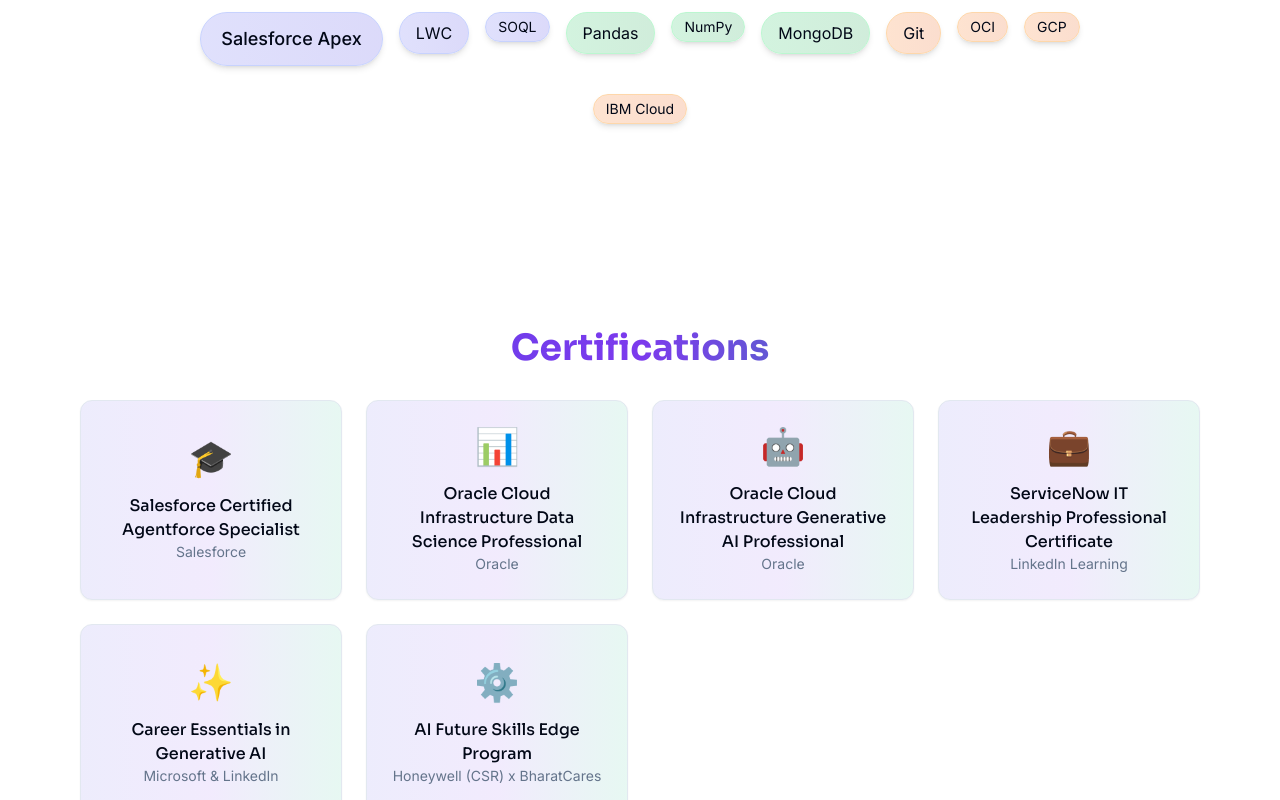
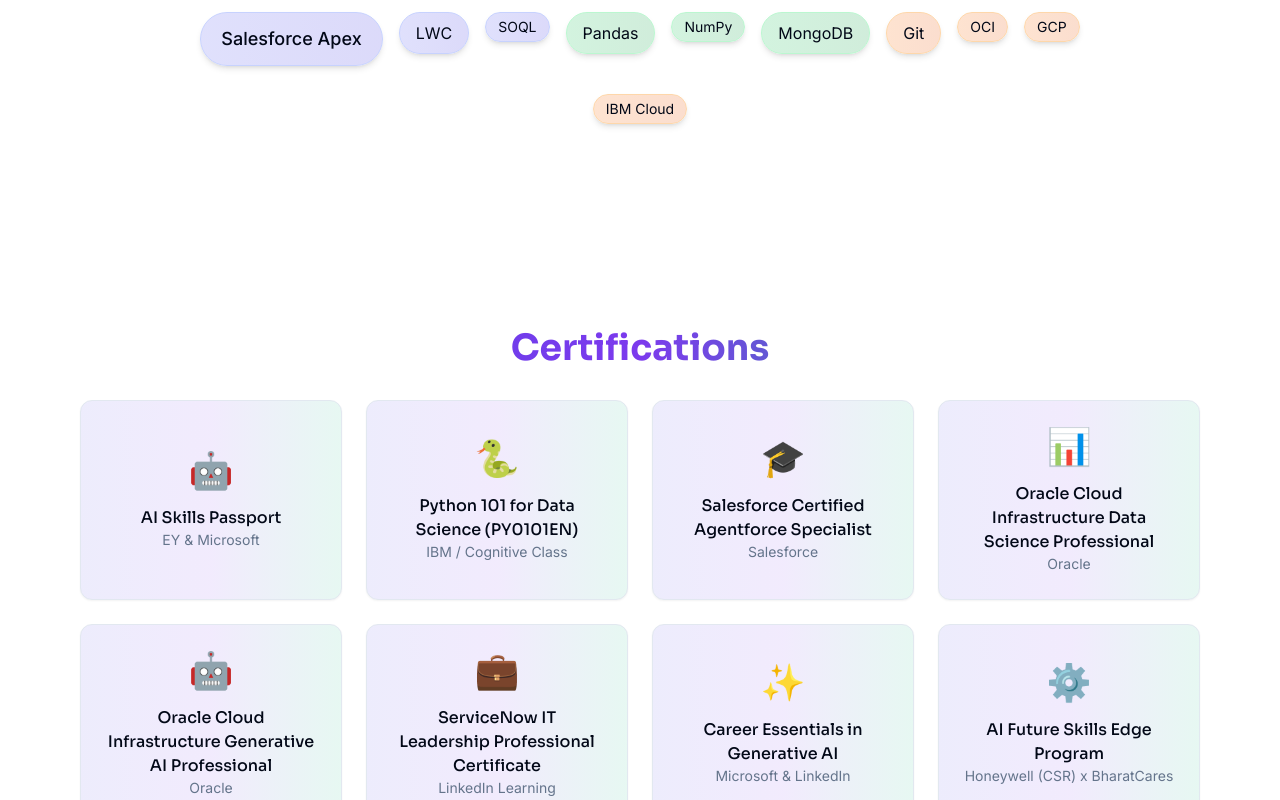
Before and after one commit to akhiranandan2003/portfolio, a React (Vite) app: page / in a window 1280 px wide. Shown: the part 3366-4166 px from the top of the page. Built offline with nearby package versions, Linux system fonts and the light colour scheme.

Commit message:
Add EY Microsoft and IBM certifications while preserving existing certificates

```diff
--- a/src/components/CertificationsSection.tsx
+++ b/src/components/CertificationsSection.tsx
@@ -6,11 +6,21 @@ import { motion } from 'framer-motion';
 interface Certification {
   title: string;
   issuer: string;
-  url: string;
+  url?: string;
   icon: string;
 }
 
 const certifications: Certification[] = [
+  {
+    title: "AI Skills Passport",
+    issuer: "EY & Microsoft",
+    icon: "🤖"
+  },
+  {
+    title: "Python 101 for Data Science (PY0101EN)",
+    issuer: "IBM / Cognitive Class",
+    icon: "🐍"
+  },
   {
     title: "Salesforce Certified Agentforce Specialist",
     issuer: "Salesforce",
@@ -81,6 +91,7 @@ const CertificationCard = ({ certification, index }: { certification: Certificat
       transition={{ duration: 0.5, delay: index * 0.1 }}
       viewport={{ once: false }}
     >
+      {certification.url ? (
         <a
           href={certification.url}
           target="_blank"
@@ -99,6 +110,15 @@ const CertificationCard = ({ certification, index }: { certification: Certificat
             </CardContent>
           </Card>
         </a>
+      ) : (
+        <Card className="w-full h-[200px] card-hover gradient-bg group">
+          <CardContent className="flex flex-col items-center justify-center h-full p-6">
+            <div className="text-4xl mb-4 group-hover:scale-110 transition-transform">{certification.icon}</div>
+            <h3 className="font-medium text-center group-hover:text-primary transition-colors">{certification.title}</h3>
+            <p className="text-sm text-muted-foreground text-center">{certification.issuer}</p>
+          </CardContent>
+        </Card>
+      )}
     </motion.div>
   );
 };
```
Lines whose indentation alone changed are shown as unchanged.
